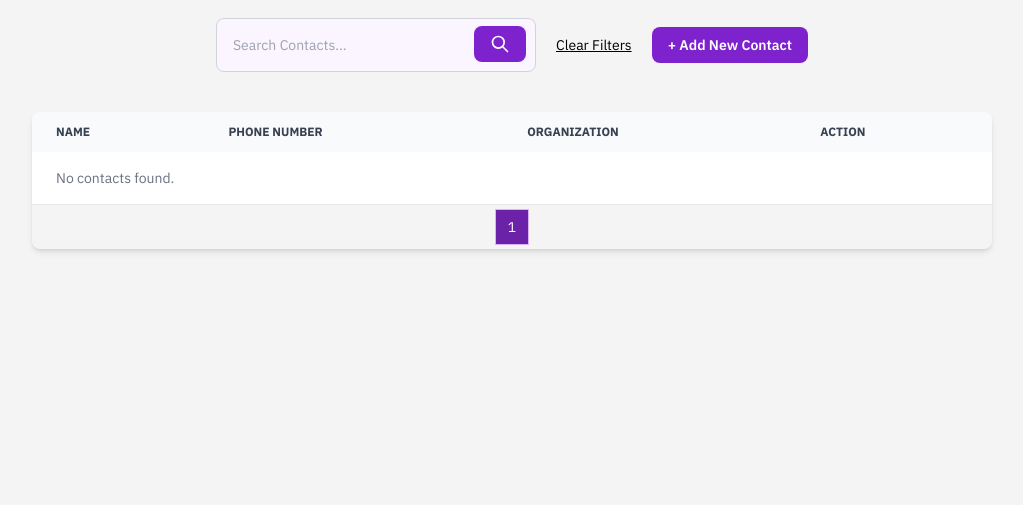
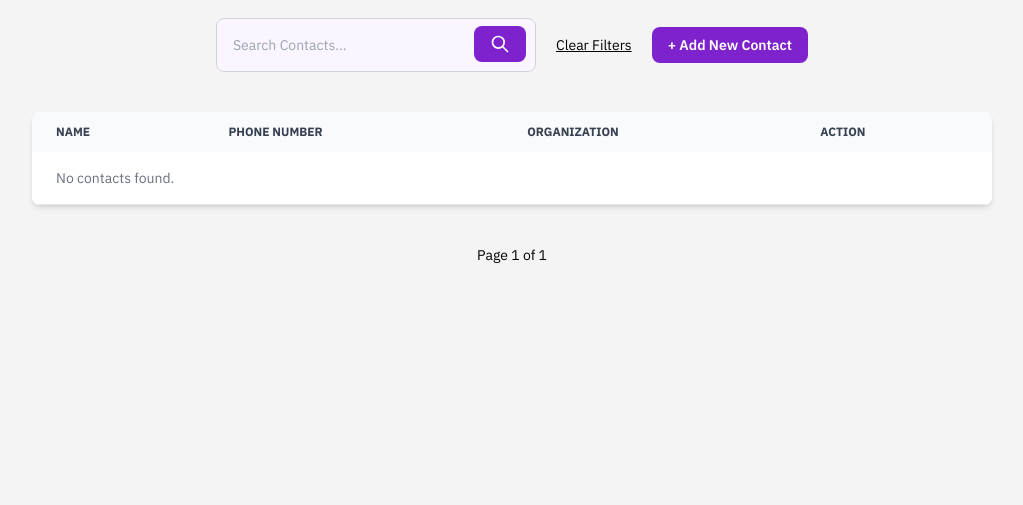
Before and after one commit to ahmadgirach/dj-contact-manager, a Django app: page / in a window 1280 px wide. Shown: the part 132-637 px from the top of the page, without its empty margins (128-1151 px from the left). Run offline with Django 4.2, Linux system fonts and the light colour scheme; the visitor is signed in with stand-in values (Sample User, id 1); data that the repository does not hold is empty; some libraries are stand-ins or nearby versions.

Commit message:
[ADD/IMP] Procfile, readme and pagination enhancement

```diff
--- a/accounts/views.py
+++ b/accounts/views.py
@@ -93,10 +93,12 @@ def homepage_view(request):
     contacts = Contact.objects.filter(query).order_by("pk")
     paginator = Paginator(contacts, settings.RECORDS_PER_PAGE)
     page_obj = paginator.get_page(current_page)
+    num_of_pages = page_obj.paginator.num_pages
 
     context = {
         "page_obj": page_obj,
-        "no_of_pages_range": range(1, page_obj.paginator.num_pages + 1),
+        "no_of_pages_range": range(1, num_of_pages + 1),
+        "show_pagination": num_of_pages > 1,
     }
 
     return render(request, "home.html", context)
--- a/requirements.txt
+++ b/requirements.txt
@@ -2,3 +2,7 @@ django
 pillow
 django-crispy-forms
 crispy-tailwind
+gunicorn
+python-dotenv
+psycopg2
+whitenoise
--- a/templates/home.html
+++ b/templates/home.html
@@ -119,7 +119,8 @@
         </table>
 
         <!-- PAGINATION -->
-
+        <!-- IF THERE'S ONLY 1 PAGE, DON'T SHOW THESE BUTTONS. -->
+        {% if show_pagination %}
         <ul class="flex justify-center items-center p-3 text-sm">
             {% if page_obj.has_previous %}
             <li>
@@ -160,7 +161,13 @@
             </li>
             {% endif %}
         </ul>
+        {% endif %}
     </div>
+
+    <!-- INDICATATES THAT PAGINATION IS ACTIVE. -->
+    {% if not show_pagination %}
+    <p class="text-sm text-center my-5">Page 1 of 1</p>
+    {% endif %}
 </div>
 {% endblock %}
 
```
Also changed, not shown: previews/home.png (added), previews/signin.png (added), previews/signup.png (added), readme.md (added), 1 other file.
